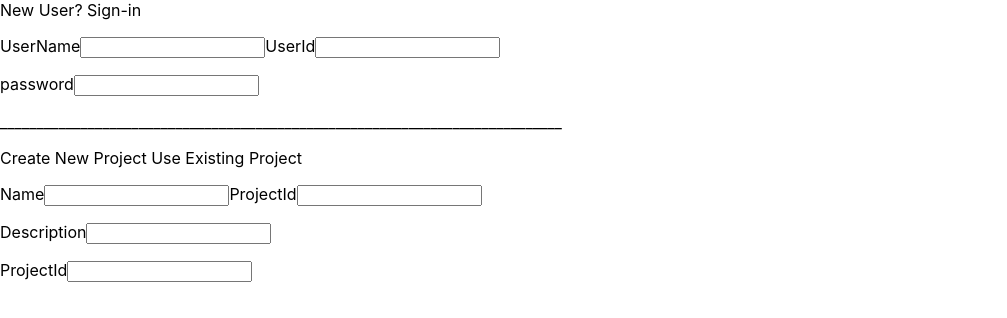
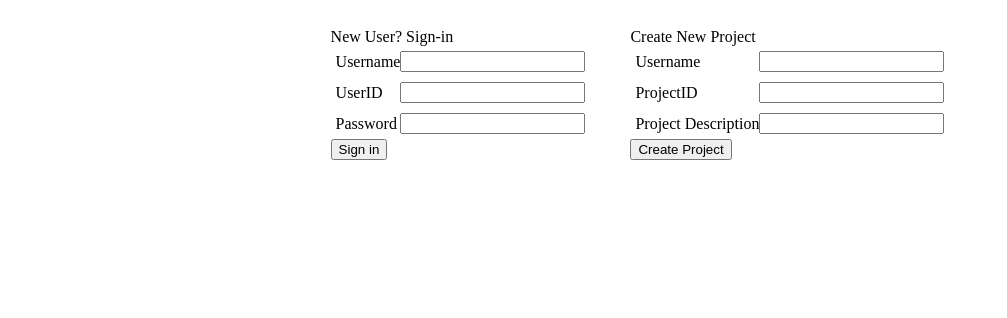
Before and after one commit to michellehmorales/Team3, a React (Create React App) app in the folder team_3/: page / in a window 1280 px wide. Shown: the top 318 px of the page, without its empty margins (0-1007 px from the left). Built offline with nearby package versions, Linux system fonts and the light colour scheme.

Commit message:
Add router.js

```diff
--- /dev/null
+++ b/team_3/src/Forms.css
@@ -0,0 +1,3 @@
+.form {
+    text-align: center;
+}
--- a/team_3/src/Forms.js
+++ b/team_3/src/Forms.js
@@ -4,6 +4,7 @@
  * @component
  */
 import React, { useState } from 'react';
+import './Forms.css';
 
 const initialValues = {
   userName: "",
@@ -92,7 +93,11 @@ function Form() {
           </p>
 
         </form>
+
     </div>
+
+
+
   )
 }
 
--- /dev/null
+++ b/team_3/src/Login.css
@@ -0,0 +1,35 @@
+.mainContainer {
+    display:flex;
+    justify-content: center;
+    flex-direction: row;
+}
+
+  .inputContainer {
+    display: flex;
+    flex-direction:row;
+    align-items:center;
+    justify-content: space-between; /* space-between aligngs the stuff nicely */
+    padding:5px;
+  }
+
+
+
+  .titleContainer {
+    float: left;
+    align-items: center;
+    flex-direction: column;
+    padding: 20px;
+  }
+
+  .titleContainer2 {
+    float: right;
+    align-items: center;
+    flex-direction: column;
+    padding: 20px;
+  }
+
+  .titleContainer3 {
+    float: left;
+    align-items: center;
+    flex-direction: column;
+  }
--- /dev/null
+++ b/team_3/src/Login.js
@@ -0,0 +1,87 @@
+/*
+A React component that holds the sign-up/log-in area
+*/
+
+import React, {useState} from 'react';
+import './Login.css';   //make this later
+
+const Login = () => {
+    const onButtonClick = () => {
+        // adjust this function later when we get pages to be linked togeter
+
+    }
+
+    const [userName, setUserName] = useState('');
+    const [password, setPassword] = useState('');
+    const [userID, setUserID] = useState('');
+
+    return (
+        <div className="mainContainer">
+            <div className={'titleContainer'}>
+            <div>New User? Sign-in</div>
+
+            <div className={'inputContainer'}>
+                Username
+                <input
+                    value={userName}
+                    onChange={(ev) => setUserName(ev.target.value)}
+                    className={'inputBox'}
+                />
+            </div>
+            <div className={'inputContainer'}>
+                UserID
+                <input
+                    value={userID}
+                    onChange={(ev) => setUserID(ev.target.value)}
+                    className={'inputBox'}
+                />
+            </div>
+            <div className={'inputContainer'}>
+                Password
+                <input
+                    value={password}
+                    onChange={(ev) => setPassword(ev.target.value)}
+                    className={'inputBox'}
+                />
+            </div>
+
+            <button variant="contained">Sign in</button>
+
+            </div>
+
+            <div className='titleContainer2'>
+                <div>Create New Project</div>
+                <div className={'inputContainer'}>
+                  Username
+                  <input
+                      value={userName}
+                      onChange={(ev) => setUserName(ev.target.value)}
+                      className={'inputBox'}
+                   />
+                </div>
+
+              <div className='inputContainer'>
+                ProjectID
+                <input
+                    value={password}
+                    onChange={(ev) => setPassword(ev.target.value)}
+                    className={'inputBox'}
+                />
+              </div>
+
+              <div className='inputContainer'>
+                Project Description
+                <input
+                    className={'inputBox'}
+                />
+              </div>
+              <button variant="contained">Create Project</button>
+            </div>
+
+        </div>
+
+    )
+
+}
+
+export default Login
--- a/team_3/src/index.css
+++ b/team_3/src/index.css
@@ -1,5 +1,5 @@
 body {
-  margin: 0;
+
   font-family: -apple-system, BlinkMacSystemFont, 'Segoe UI', 'Roboto', 'Oxygen',
     'Ubuntu', 'Cantarell', 'Fira Sans', 'Droid Sans', 'Helvetica Neue',
     sans-serif;
--- a/team_3/src/index.js
+++ b/team_3/src/index.js
@@ -1,14 +1,15 @@
 import React from 'react';
 import ReactDOM from 'react-dom/client';
-import './index.css';
+//import './index.css';
 import App from './App';
 import Form from './Forms';
+import Login from './Login';
 import reportWebVitals from './reportWebVitals';
 
 const root = ReactDOM.createRoot(document.getElementById('root'));
 root.render(
   <React.StrictMode>
-    <Form />
+    <Login/>
   </React.StrictMode>
 );
 
```
Also changed, not shown: team_3/src/Router.js (added).
